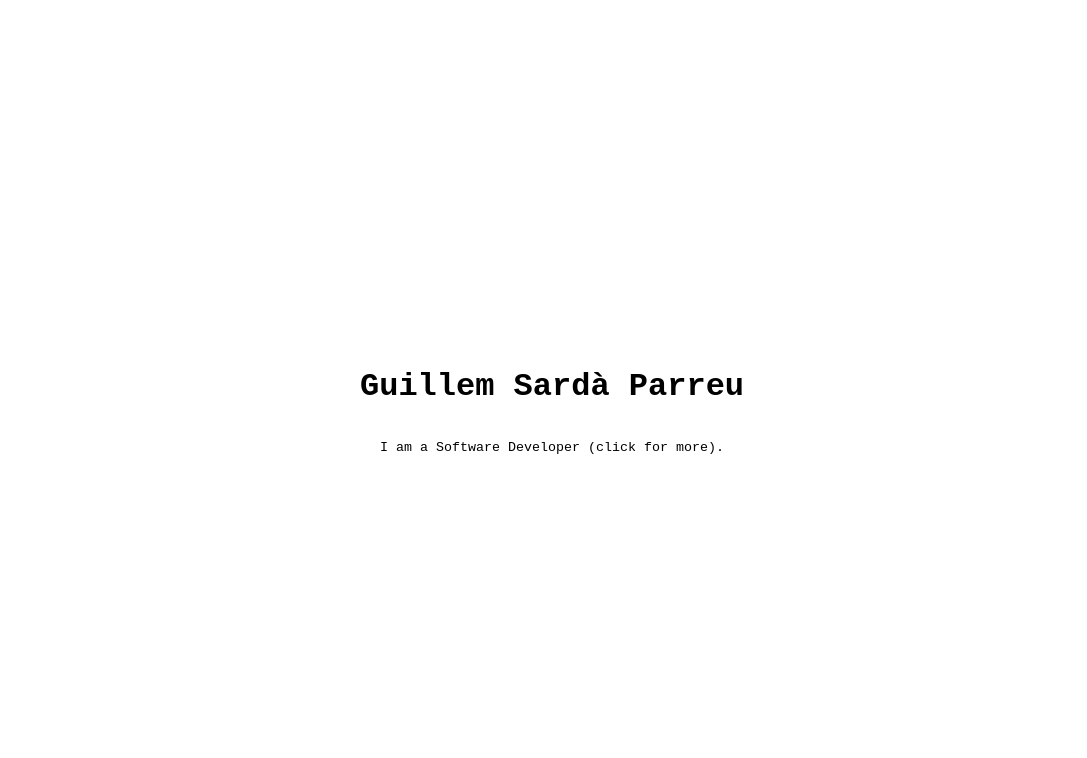
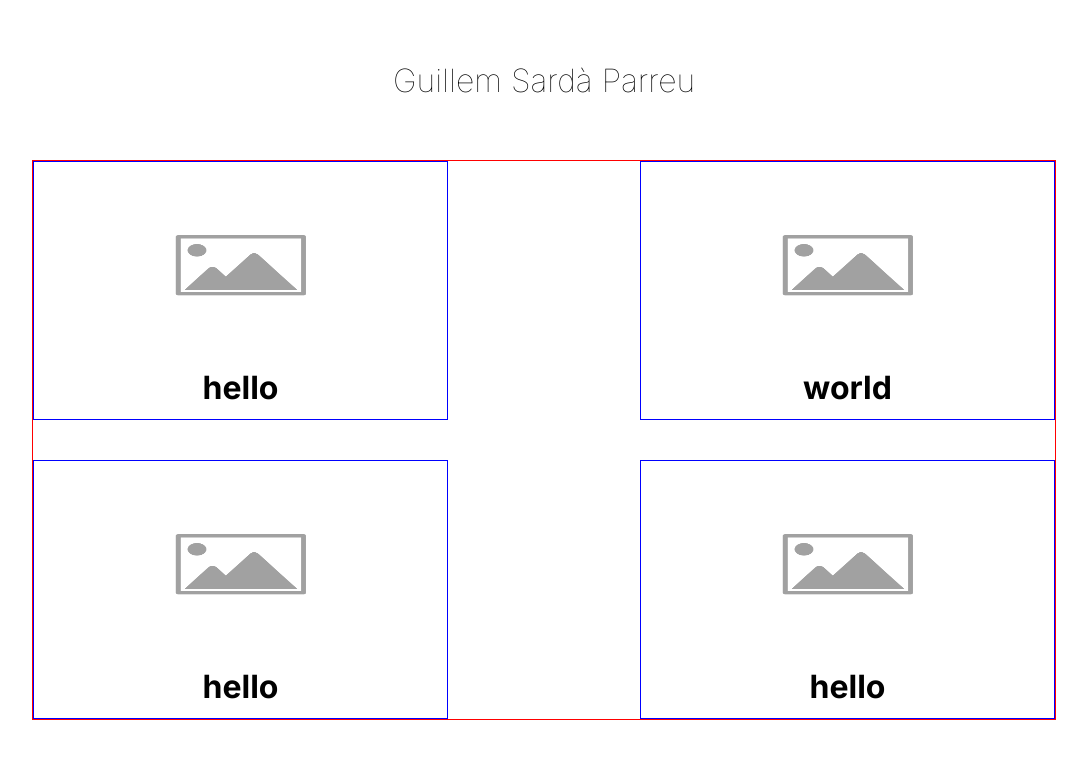
Before and after one commit to guillemsarda/portfolio, a SvelteKit app: page / in a window 1280 px wide. Shown: the top 758 px of the page, without its empty margins (96-1183 px from the left). Built offline with nearby package versions, Linux system fonts and the light colour scheme.

Commit message:
feat: add grid

```diff
--- a/src/app.html
+++ b/src/app.html
@@ -4,6 +4,12 @@
 		<title>Guillem's portfolio</title>
 		<meta charset="utf-8" />
 		<link rel="icon" href="%sveltekit.assets%/GSP.png" />
+		<link rel="preconnect" href="https://fonts.googleapis.com" />
+		<link rel="preconnect" href="https://fonts.gstatic.com" crossorigin />
+		<link
+			href="https://fonts.googleapis.com/css2?family=Inter:wght@100;200;300;400;500;600;700;800;900&display=swap"
+			rel="stylesheet"
+		/>
 		<meta name="viewport" content="width=device-width" />
 		%sveltekit.head%
 	</head>
@@ -11,3 +17,11 @@
 		<div>%sveltekit.body%</div>
 	</body>
 </html>
+
+<style>
+	* {
+		margin: 0;
+		padding: 0;
+		font-family: 'Inter', sans-serif;
+	}
+</style>
--- a/src/routes/+page.svelte
+++ b/src/routes/+page.svelte
@@ -1,28 +1,34 @@
 <script>
-	import Info from './components/info.svelte';
+	import Carrousel from './components/carrousel.svelte';
 </script>
 
 <main class="main">
-	<h1>Guillem Sardà Parreu</h1>
-	<Info />
+	<span class="name">
+		<h1>Guillem Sardà Parreu</h1>
+	</span>
+	<Carrousel />
 </main>
 
 <style>
 	.main {
+		display: grid;
+		height: 100vh;
+		grid-template-columns: repeat(10, 1fr);
+		grid-template-rows: repeat(10, 1fr);
+	}
+	.name {
 		display: flex;
-		flex-direction: column;
 		justify-content: center;
 		align-items: center;
-		text-align: center;
-		height: 100vh;
-		width: 100vw;
+		grid-column: span 20;
+		grid-row: span 2;
 	}
-	h1 {
-		font-family: 'Courier New', Courier, monospace;
-		transition: 1.5s ease;
-		justify-self: center;
+	.name > h1 {
+		font-weight: 100;
+		transition: 0.2s ease;
 	}
-	h1:hover {
+	.name > h1:hover {
+		font-weight: 500;
 		color: #ff3e00;
 	}
 </style>
--- /dev/null
+++ b/src/routes/components/carrousel.svelte
@@ -0,0 +1,29 @@
+<script lang="ts">
+	import Project from './project.svelte';
+
+	const arr = [{ title: 'hello' }, { title: 'world' }, { title: 'hello' }, { title: 'hello' }];
+</script>
+
+<ul class="carrousel">
+	{#each arr as proj, i}
+		<Project {proj} {i} />
+	{/each}
+	<!-- <li class="project-container fa">h</li>
+	<li class="project-container s">h</li>
+	<li class="project-container t ">h</li>
+	<li class="project-container l">h</li> -->
+</ul>
+
+<style>
+	.carrousel {
+		border: red solid 1px;
+		display: grid;
+		grid-row: span 7;
+		grid-column: 2 / 10;
+		list-style-type: none;
+		grid-template-columns: repeat(4, 1fr);
+		grid-template-rows: repeat(4, 1fr);
+		row-gap: 5vh;
+		column-gap: 15vw;
+	}
+</style>
--- /dev/null
+++ b/src/routes/components/project.svelte
@@ -0,0 +1,28 @@
+<script lang="ts">
+	import type { IProject } from 'src/utils/interfaces';
+	export let proj: IProject;
+</script>
+
+<li class="project-container">
+	<img src="placeholder-image.png" alt={proj.title} class="project-cover" />
+	<h1 class="project-title">{proj.title}</h1>
+</li>
+
+<style>
+	.project-container {
+		display: flex;
+		flex-direction: column;
+		align-items: center;
+		justify-content: center;
+		border: blue solid 1px;
+		grid-column: span 2;
+		grid-row: span 2;
+	}
+	.project-cover {
+		width: 100%;
+		height: 80%;
+	}
+	.project-title {
+		height: 20%;
+	}
+</style>
--- /dev/null
+++ b/src/utils/interfaces.ts
@@ -0,0 +1,3 @@
+export interface IProject {
+	title: string;
+}
--- a/tsconfig.json
+++ b/tsconfig.json
@@ -8,7 +8,7 @@
 		"resolveJsonModule": true,
 		"skipLibCheck": true,
 		"sourceMap": true,
-		"strict": true
+		"strict": true,
 	}
 	// Path aliases are handled by https://kit.svelte.dev/docs/configuration#alias
 	//
```
Also changed, not shown: static/placeholder-image.png (added).
